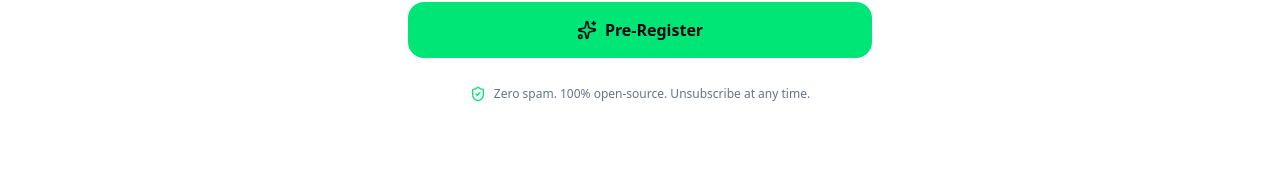
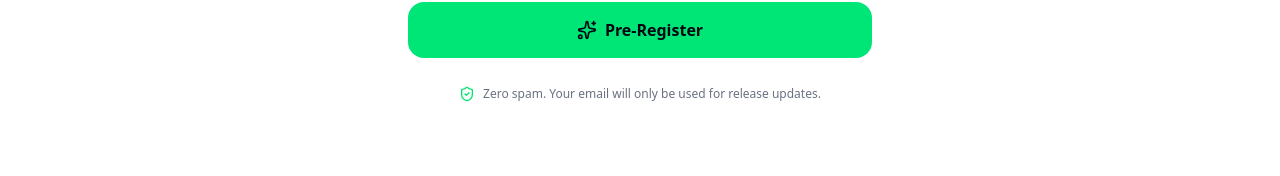
Before and after one commit to pass-with-high-score/blockads-website, a Next.js app: page /pre-register in a window 1280 px wide. Shown: the part 609-785 px from the top of the page. Built offline with nearby package versions, Linux system fonts and the light colour scheme.

Commit message:
fix: remove open-source claim for desktop versions

```diff
--- a/app/pre-register/components/PreRegisterForm.tsx
+++ b/app/pre-register/components/PreRegisterForm.tsx
@@ -245,7 +245,7 @@ export default function PreRegisterForm() {
         {/* Privacy Note */}
         <div className="flex items-center justify-center gap-2 text-xs text-gray-500 pt-1">
           <ShieldCheck className="w-4 h-4 text-[#00E676]" />
-          <span>Zero spam. 100% open-source. Unsubscribe at any time.</span>
+          <span>Zero spam. Your email will only be used for release updates.</span>
         </div>
       </form>
     </div>
```
